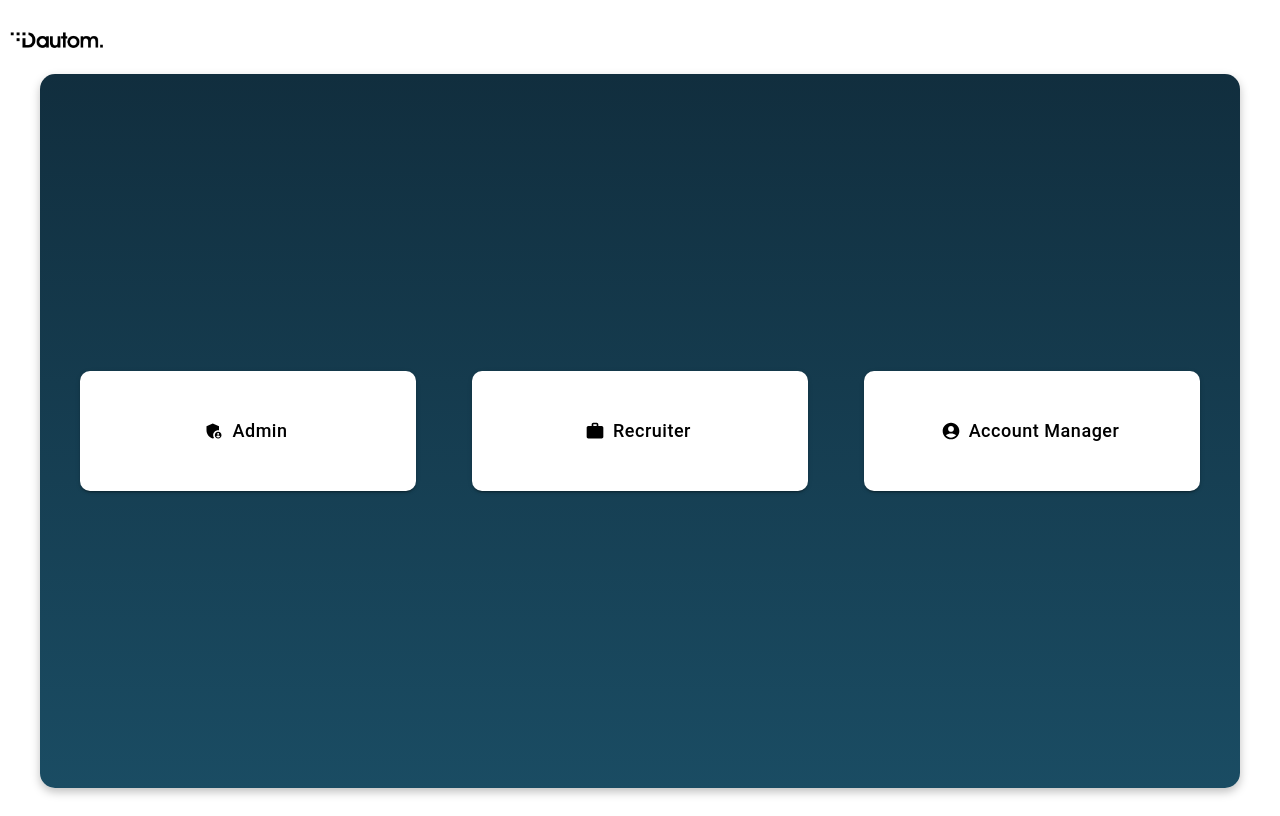
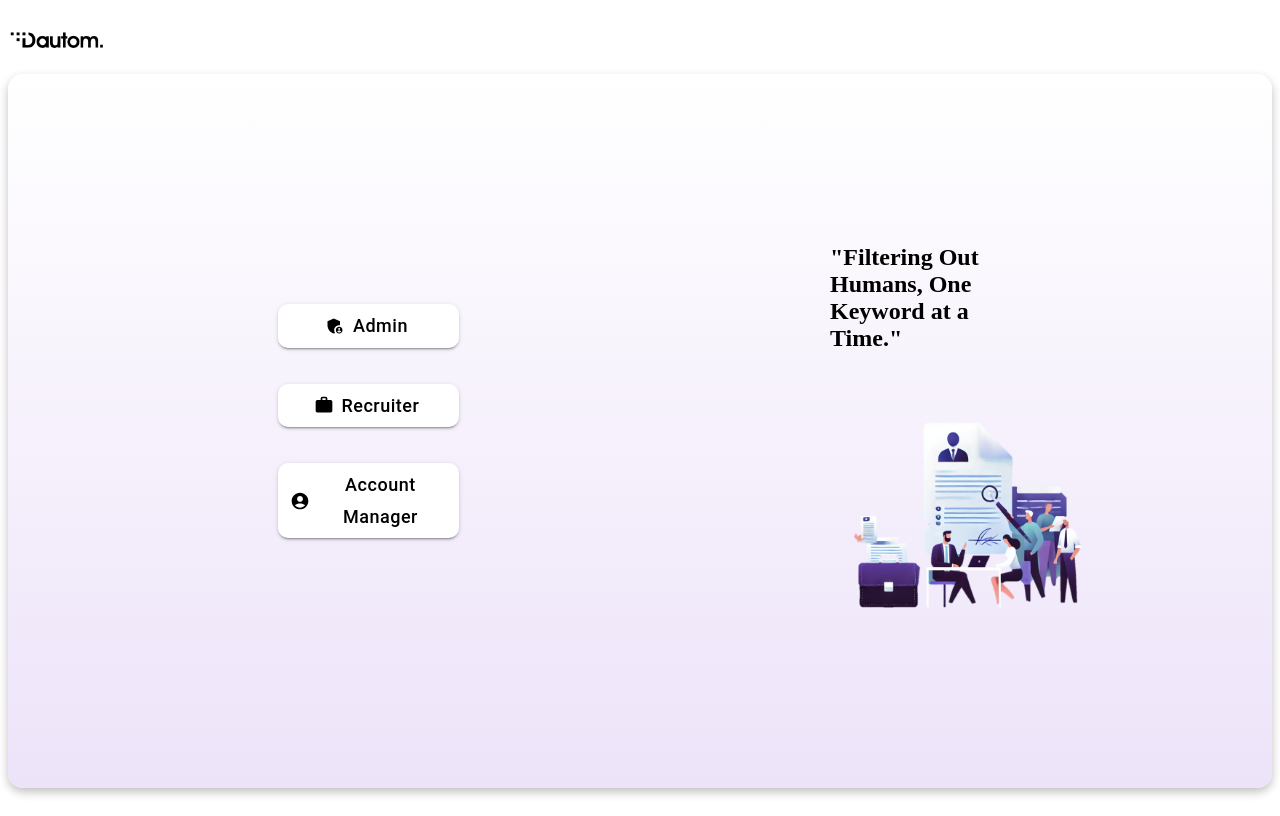
Before and after one commit to VishalShekha/ATS, a React (Create React App) app in the folder Frontend/ats/: page / in a window 1280 px wide. Built offline with nearby package versions, Linux system fonts and the light colour scheme.

Commit message:
new homepage

```diff
--- a/Frontend/ats/src/Pages/HomePage.js
+++ b/Frontend/ats/src/Pages/HomePage.js
@@ -8,15 +8,16 @@ import AccountCircleIcon from '@mui/icons-material/AccountCircle';
 export default function Homepage() {
   const buttonStyle = {
     backgroundColor: '#FFFFFF',
-    color: '#000000',
+    color: 'black',
     flex: 1,
-    maxWidth: '30%',
+    maxWidth: '45%',
     height: '120px',
     borderRadius: '10px',
     transition: 'transform 0.3s',
     fontSize: '18px',
     fontFamily: '"Roboto", sans-serif',
     textTransform: 'none',
+    marginBottom: '20px',
   };
 
   const handleMouseOver = (e) => {
@@ -37,7 +38,6 @@ export default function Homepage() {
         alignItems: 'flex-start',
         justifyContent: 'flex-start',
         position: 'relative',
-
       }}
     >
       {/* Logo */}
@@ -54,34 +54,30 @@ export default function Homepage() {
       {/* Box - Centered Content */}
       <div
         style={{
-          background: 'linear-gradient(to bottom, #112E3E, #1A4C63)',
+          background: 'linear-gradient(to bottom, rgb(255, 255, 255), rgb(237, 227, 249))',
           width: '100%',
-          maxWidth: '1200px',
           marginTop: '20px',
           borderRadius: '15px',
           boxShadow: '0px 4px 10px rgba(0, 0, 0, 0.25)',
           padding: '40px',
-          textAlign: 'center',
-          marginLeft: 'auto',
-          marginRight: 'auto',
           height: '100%',
           marginBottom: '20px',
           display: 'flex',
-          flexDirection: 'column',
-          justifyContent: 'center',
+          flexDirection: 'row',
+          justifyContent: 'flex-start',
+          alignItems: 'center',
           boxSizing: 'border-box',
         }}
       >
-        {/* Buttons */}
-        <Stack
-          direction={{ xs: 'column', sm: 'row' }}
-          spacing={2}
+        {/* Left Section - Buttons */}
+        <div
           style={{
-            width: '100%',
-            justifyContent: 'space-between',
-            alignItems: 'center',
+            flex: 1,
+            textAlign: 'left',
+            marginLeft: '230px',
           }}
         >
+          <Stack direction="column" spacing={2}>
             <Button
               variant="contained"
               startIcon={<AdminPanelSettingsIcon />}
@@ -111,6 +107,29 @@ export default function Homepage() {
             </Button>
           </Stack>
         </div>
+
+        {/* Right Section - Image and Phrase */}
+        <div
+          style={{
+            flex: 1,
+            textAlign: 'left',
+            marginLeft: '150px',
+            fontFamily: 'unset',
+          }}
+        >
+          <h2 style={{ marginBottom: '20px', maxWidth: '50%' }}>
+            "Filtering Out Humans, One Keyword at a Time."
+          </h2>
+          <img
+            src="/recruitment.png"
+            alt="Recruiting Visual"
+            style={{
+              maxWidth: '65%',
+              height: 'auto',
+            }}
+          />
+        </div>
+      </div>
     </div>
   );
 }
```
Also changed, not shown: Frontend/ats/public/recruitment.jpg (added), Frontend/ats/public/recruitment.png (added). Lines whose indentation alone changed are shown as unchanged.
